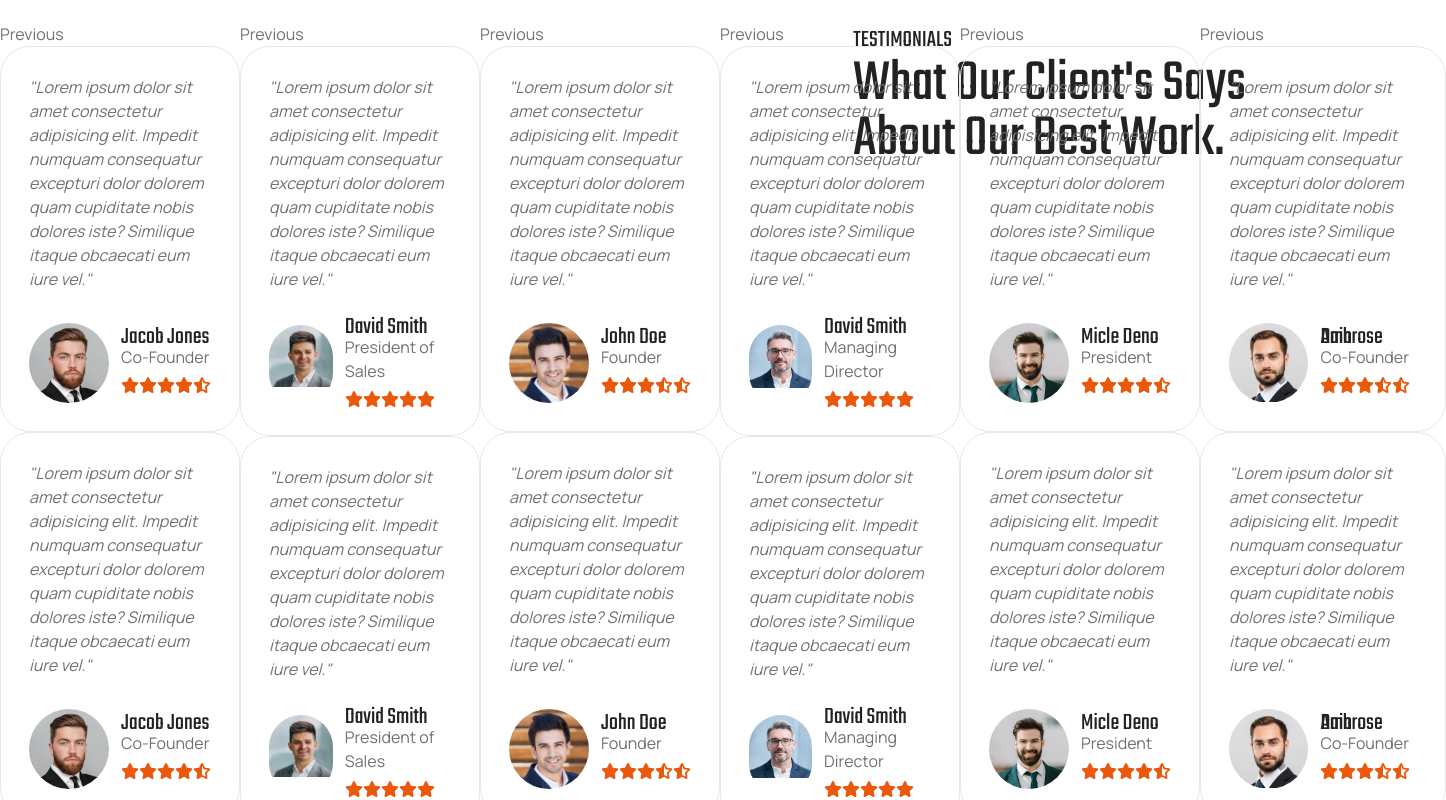
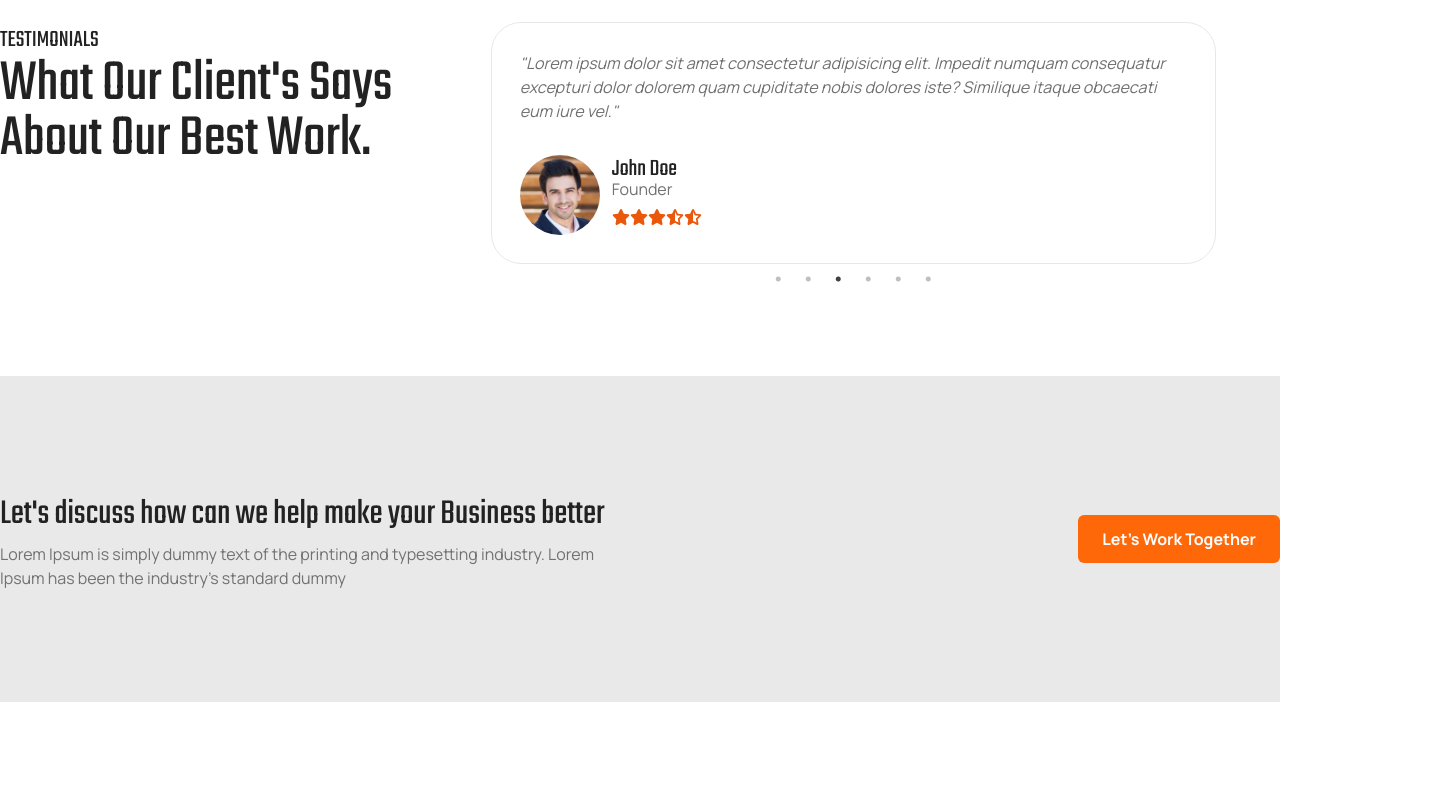
Before and after one commit to amirayhan/shopno-business-agency, a React (Vite) app: page / in a window 1280 px wide. Shown: the part 2460-3260 px from the top of the page, 1446 px wide, since content can reach past the window. After the commit the page ends 3162 px from the top, so only its background shows below. Built offline with nearby package versions, Linux system fonts and the light colour scheme.

Commit message:
portfolio section added

```diff
--- a/src/App.jsx
+++ b/src/App.jsx
@@ -5,6 +5,7 @@ import Features from "./components/Features/Features";
 import Header from "./components/Header/Header";
 import Hero from "./components/Hero/Hero";
 import Testimonial from "./components/Testimonial/Testimonial";
+import WorkTogether from "./components/WorkTogether/WorkTogether";
 
 const App = () => {
     return (
@@ -15,6 +16,7 @@ const App = () => {
             <About></About>
             <Counter></Counter>
             <Testimonial></Testimonial>
+            <WorkTogether></WorkTogether>
         </div>
     );
 };
--- /dev/null
+++ b/src/components/Portfolio/Portfolio.jsx
@@ -0,0 +1,14 @@
+import React from "react";
+
+const Portfolio = () => {
+    return (
+        <div className="w-full bg-[#222222] py-28">
+            <div>
+                <h3>RECENT WORK</h3>
+                <h2>Our Portfolio</h2>
+            </div>
+        </div>
+    );
+};
+
+export default Portfolio;
--- a/src/components/Rating/Rating.jsx
+++ b/src/components/Rating/Rating.jsx
@@ -5,11 +5,11 @@ import React from "react";
 const Rating = ({ rating }) => {
     return (
         <div className="flex text-orange-600">
-            {[...Array(rating)].map(() => (
-                <FontAwesomeIcon icon={faStar} />
+            {[...Array(rating)].map((index) => (
+                <FontAwesomeIcon key={index} icon={faStar} />
             ))}
-            {[...Array(5 - rating)].map(() => (
-                <FontAwesomeIcon icon={faStarHalfStroke} />
+            {[...Array(5 - rating)].map((index) => (
+                <FontAwesomeIcon key={index} icon={faStarHalfStroke} />
             ))}
         </div>
     );
--- a/src/components/Testimonial/Testimonial.jsx
+++ b/src/components/Testimonial/Testimonial.jsx
@@ -1,7 +1,9 @@
 import React from "react";
-import Slider from "react-slick";
 import TestimonialItem from "../TestimonialItem/TestimonialItem";
 import { testimonials } from "../data/testimonials";
+import Slider from "react-slick";
+import "slick-carousel/slick/slick.css";
+import "slick-carousel/slick/slick-theme.css";
 
 const Testimonial = () => {
     // const [testimonials, setTestimonials] = useState([]);
@@ -10,26 +12,27 @@ const Testimonial = () => {
     //         .then((res) => res.json())
     //         .then((data) => setTestimonials(data));
     // }, []);
-
     var settings = {
         dots: true,
         infinite: true,
         speed: 500,
         slidesToShow: 1,
         slidesToScroll: 1,
+        autoplay: true,
+        autoplaySpeed: 2000,
     };
     return (
         <div className="w-full bg-white py-28">
-            <div className="md:max-w-[1480px] sm:max-w-[600px] m-auto grid md:grid-cols-3">
-                <div className="testimonial_items md:col-span-2 flex ">
-                    {testimonials.map((testimonial) => (
-                        <Slider {...settings}>
+            <div className="md:max-w-[1480px] sm:max-w-[600px] m-auto grid md:grid-cols-3 grid-cols-1">
+                <div className="testimonial_items md:col-span-2 md:mx-11">
+                    <Slider {...settings}>
+                        {testimonials.map((testimonial) => (
                             <TestimonialItem key={testimonial.id} testimonial={testimonial}></TestimonialItem>
-                        </Slider>
-                    ))}
+                        ))}
+                    </Slider>
                 </div>
 
-                <div className="md:col-span-1">
+                <div className="md:col-span-1 sm:order-first">
                     <h4>TESTIMONIALS</h4>
                     <h2 className="leading-[55px]">What Our Client's Says About Our Best Work.</h2>
                 </div>
--- a/src/components/TestimonialItem/TestimonialItem.jsx
+++ b/src/components/TestimonialItem/TestimonialItem.jsx
@@ -4,7 +4,7 @@ import Rating from "../Rating/Rating";
 const TestimonialItem = ({ testimonial }) => {
     const { img, name, title, rating, feedback } = testimonial;
     return (
-        <div className="testimonial_item border p-7 rounded-[30px]">
+        <div className="testimonial_item border p-7 rounded-[30px] md:mx-5">
             <p className="text-1xl italic">"{feedback}"</p>
             <div className="client flex">
                 <div className="img_name flex items-center mt-8">
--- /dev/null
+++ b/src/components/WorkTogether/WorkTogether.jsx
@@ -0,0 +1,19 @@
+import React from "react";
+
+const WorkTogether = () => {
+    return (
+        <div className="w-full bg-[#e9e9e9] py-28">
+            <div className="md:max-w-[1480px] sm:max-w-[600] m-auto grid md:grid-cols-2 items-center">
+                <div className="col-span-1">
+                    <h3>Let's discuss how can we help make your Business better</h3>
+                    <p>Lorem Ipsum is simply dummy text of the printing and typesetting industry. Lorem Ipsum has been the industry's standard dummy</p>
+                </div>
+                <div className="col-span-1">
+                    <button className="px-6 py-3 theme_bg_color text-white font-bold rounded-md hover:bg-[#222] transition-all hover:ease-linear duration-300 float-right">Let's Work Together</button>
+                </div>
+            </div>
+        </div>
+    );
+};
+
+export default WorkTogether;
```
